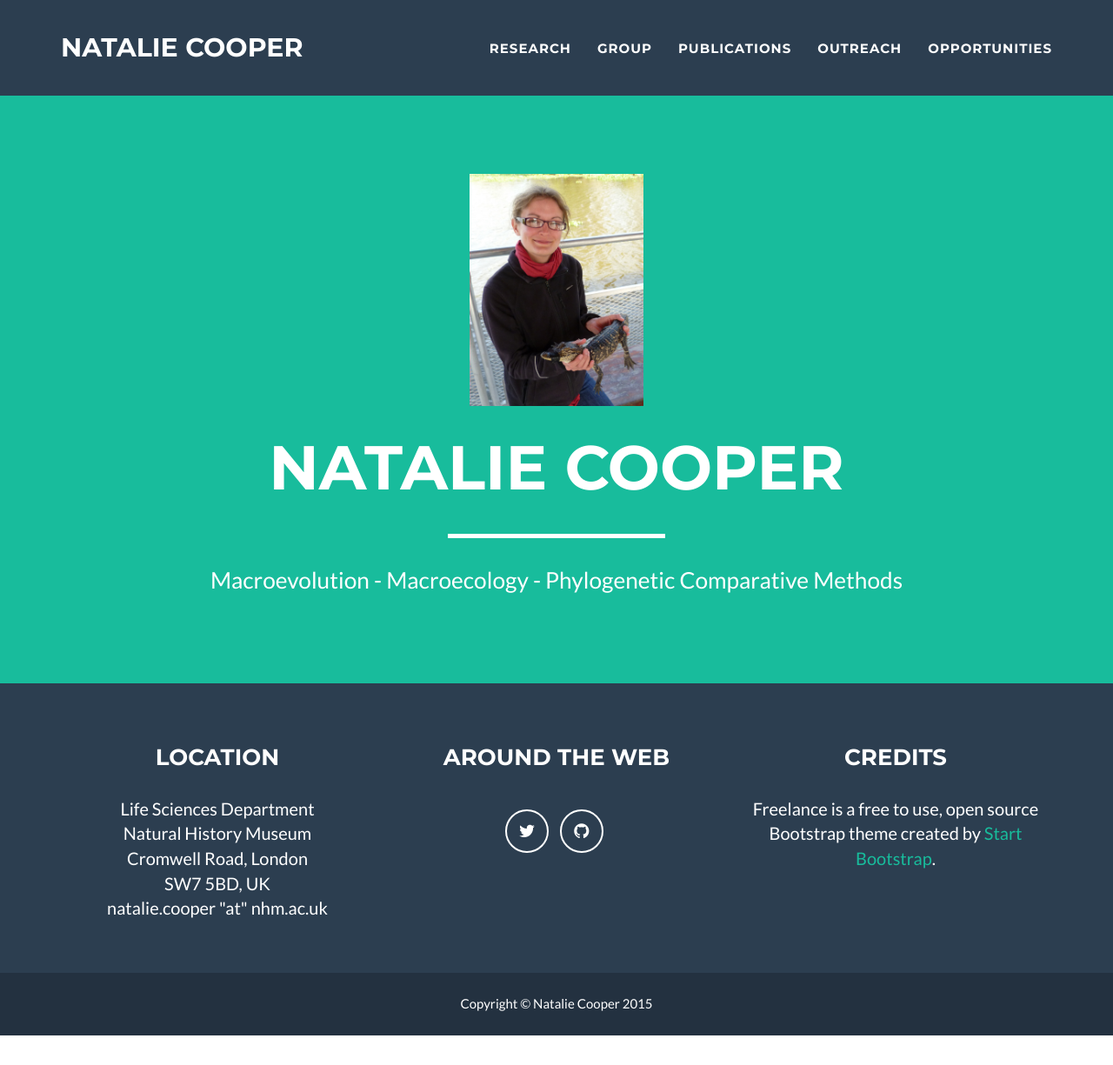
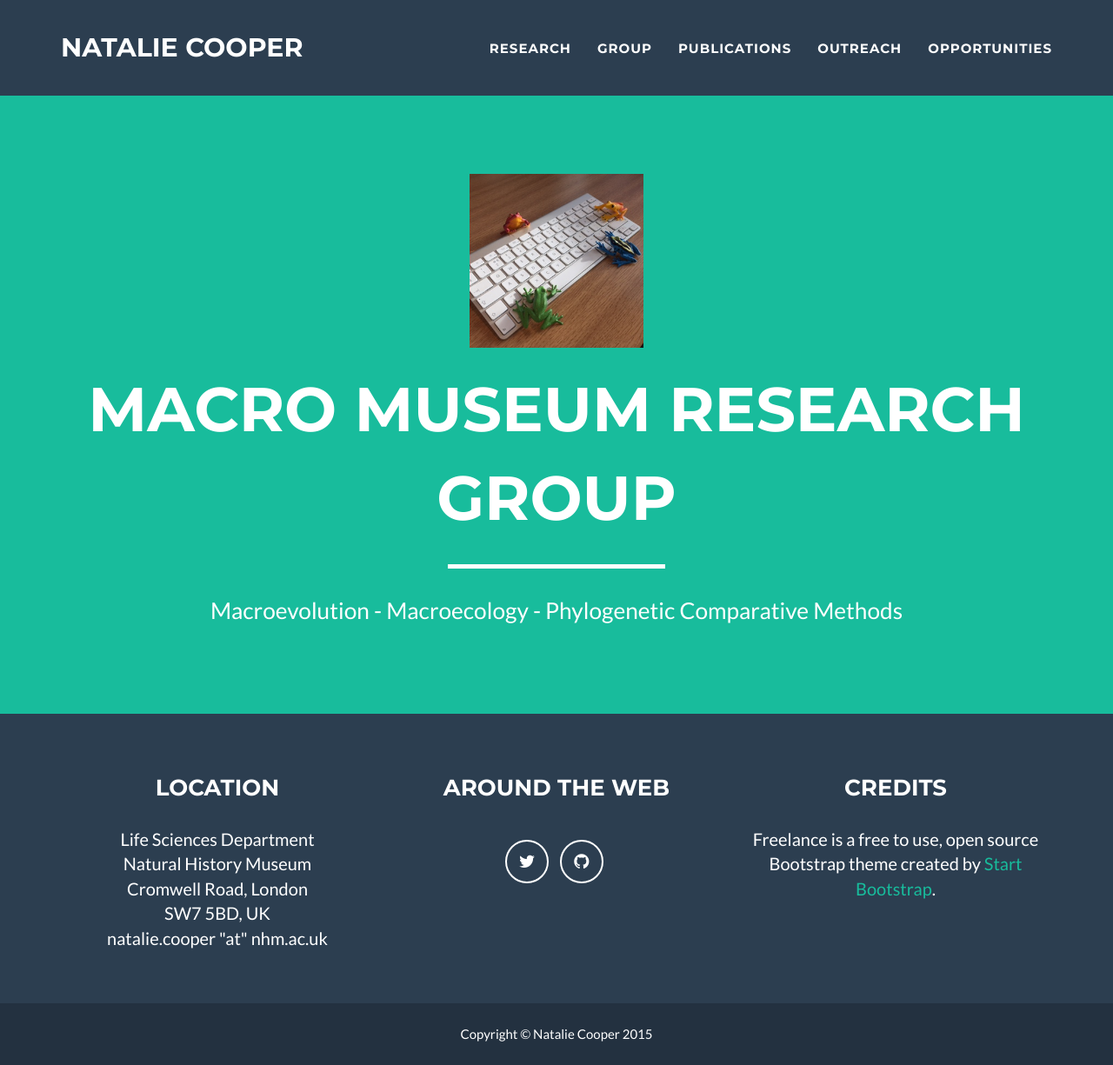
Before and after one commit to nhcooper123/nhcooper123.github.io, a Jekyll site: the page index.html, which Jekyll copies as it is, in a window 1280 px wide and 1225 px high. Shown: the whole window at 87% size. Built offline with Jekyll 4.4.1, drawn with Linux system fonts in a browser that asks for light colours.

Commit message:
Generalise to make group page

```diff
--- a/_config.yml
+++ b/_config.yml
@@ -1,5 +1,5 @@
 # Site settings
-title: Natalie Cooper
+title: Macro Museum
 email: natalie.cooper@nhm.ac.uk
 url: https://nhcooper123.github.io
 description: "Macroevolution and macroecology research"
--- a/index.html
+++ b/index.html
@@ -75,9 +75,9 @@
         <div class="container">
             <div class="row">
                 <div class="col-lg-12">
-                    <img class="img-responsive" height="200" width="200" src="img/cooper1.JPG" alt="">
+                    <img class="img-responsive" height="200" width="200" src="img/frogs_keyboard.JPG" alt="">
                     <div class="intro-text">
-                        <span class="name">Natalie Cooper</span>
+                        <span class="name">Macro Museum Research Group</span>
                         <hr class="star-light">
                         <span class="skills">Macroevolution - Macroecology - Phylogenetic Comparative Methods</span>
                     </div>
```
Also changed, not shown: img/frogs_keyboard.JPG (added).
